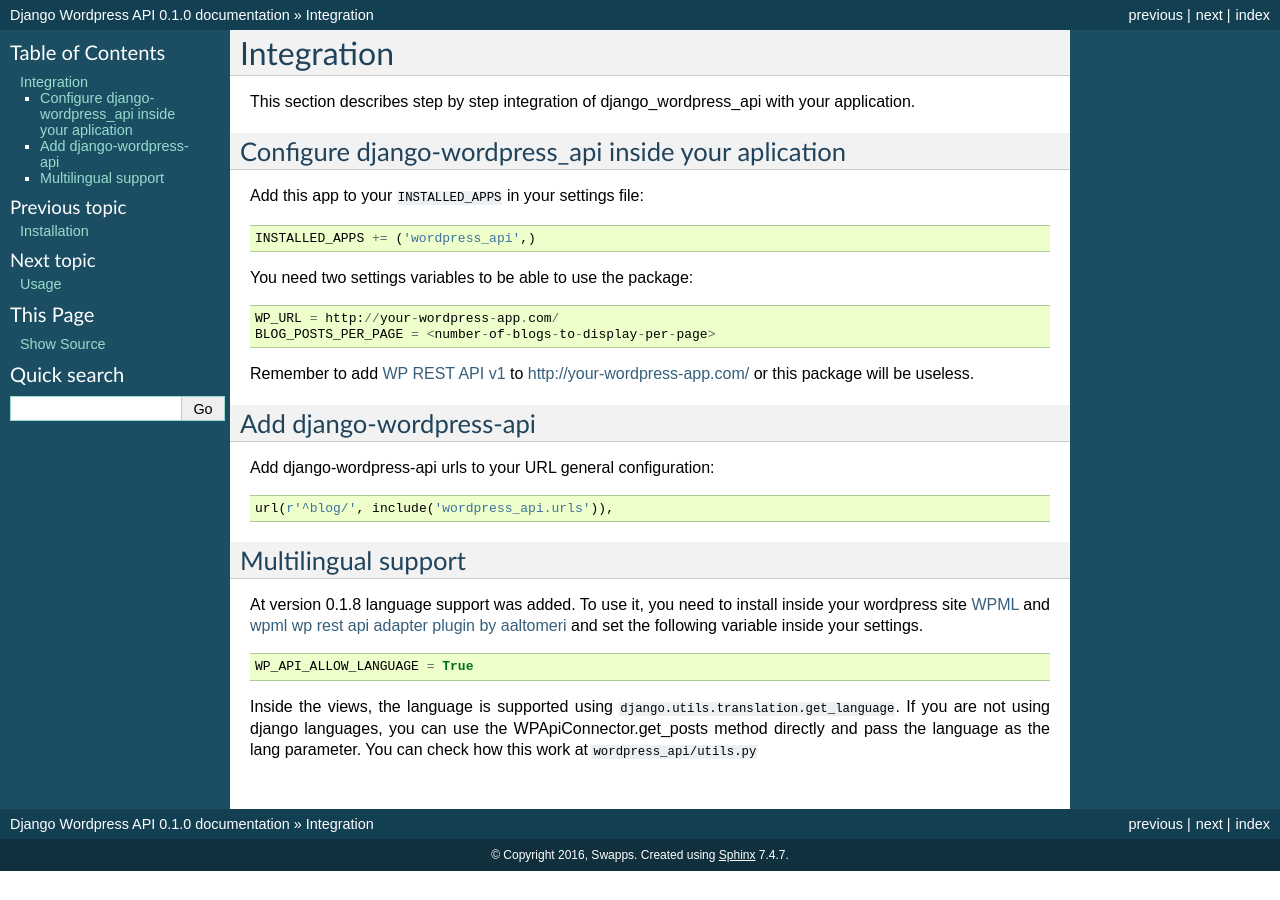
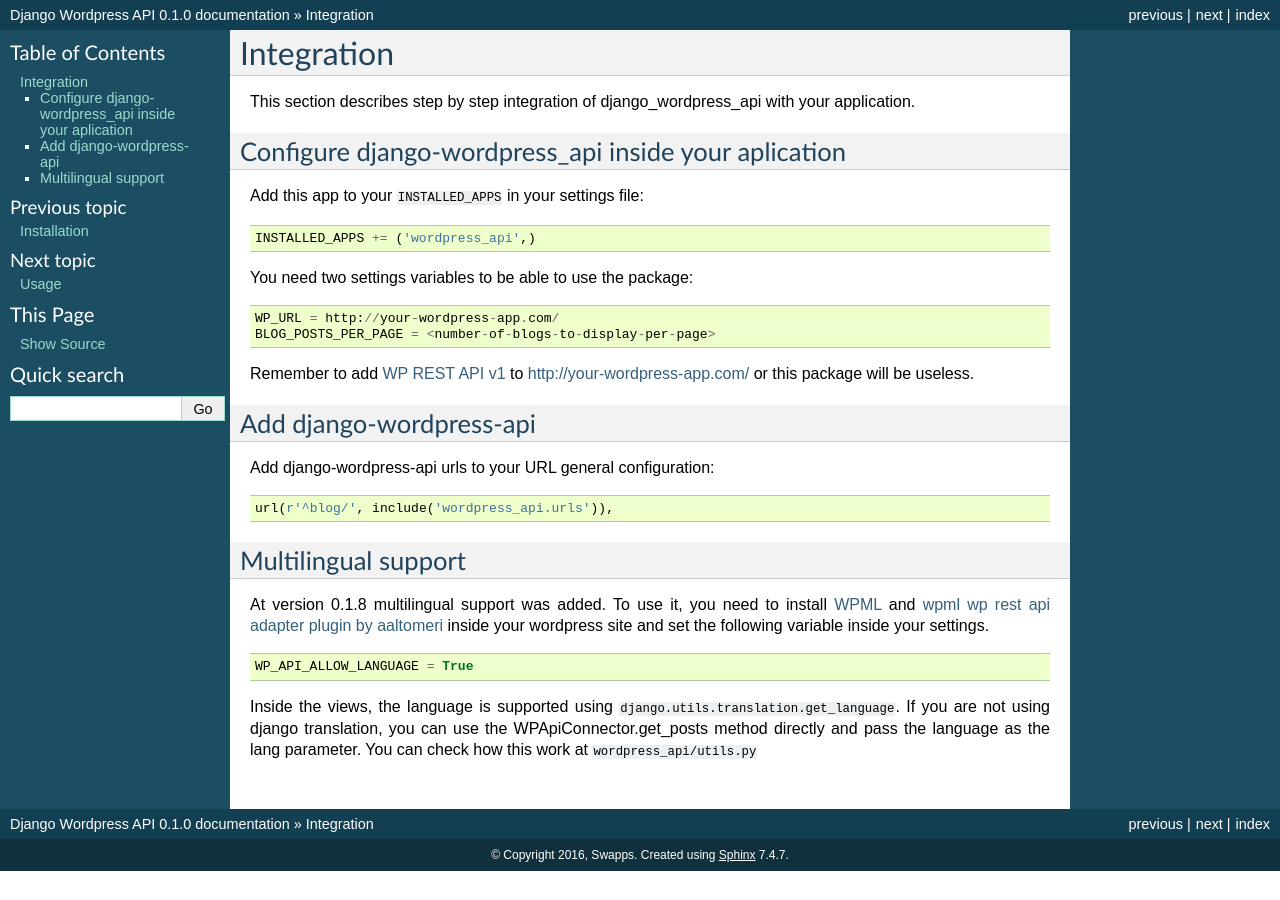
Before and after one commit to swappsco/django-wordpress-api, a Sphinx documentation site: the page built from docs/integration.rst, in a window 1280 px wide. Built offline with Sphinx 7.4.7, drawn with Linux system fonts in a browser that asks for light colours.

Commit message:
updated docs

```diff
--- a/docs/integration.rst
+++ b/docs/integration.rst
@@ -32,10 +32,10 @@ Add django-wordpress-api urls to your URL general configuration::
 Multilingual support
 ------------------------
 
-At version 0.1.8 language support was added. To use it, you need to install inside your wordpress site `WPML <https://wpml.org>`_ and `wpml wp rest api adapter plugin by aaltomeri <https://github.com/aaltomeri/wpml-wp-rest-api-adapter>`_ and set the following variable inside your settings.
+At version 0.1.8 multilingual support was added. To use it, you need to install `WPML <https://wpml.org>`_ and `wpml wp rest api adapter plugin by aaltomeri <https://github.com/aaltomeri/wpml-wp-rest-api-adapter>`_ inside your wordpress site and set the following variable inside your settings.
 
 ::
 
     WP_API_ALLOW_LANGUAGE = True
 
-Inside the views, the language is supported using ``django.utils.translation.get_language``. If you are not using django languages, you can use the WPApiConnector.get_posts method directly and pass the language as the lang parameter. You can check how this work at ``wordpress_api/utils.py``
+Inside the views, the language is supported using ``django.utils.translation.get_language``. If you are not using django translation, you can use the WPApiConnector.get_posts method directly and pass the language as the lang parameter. You can check how this work at ``wordpress_api/utils.py``
```
